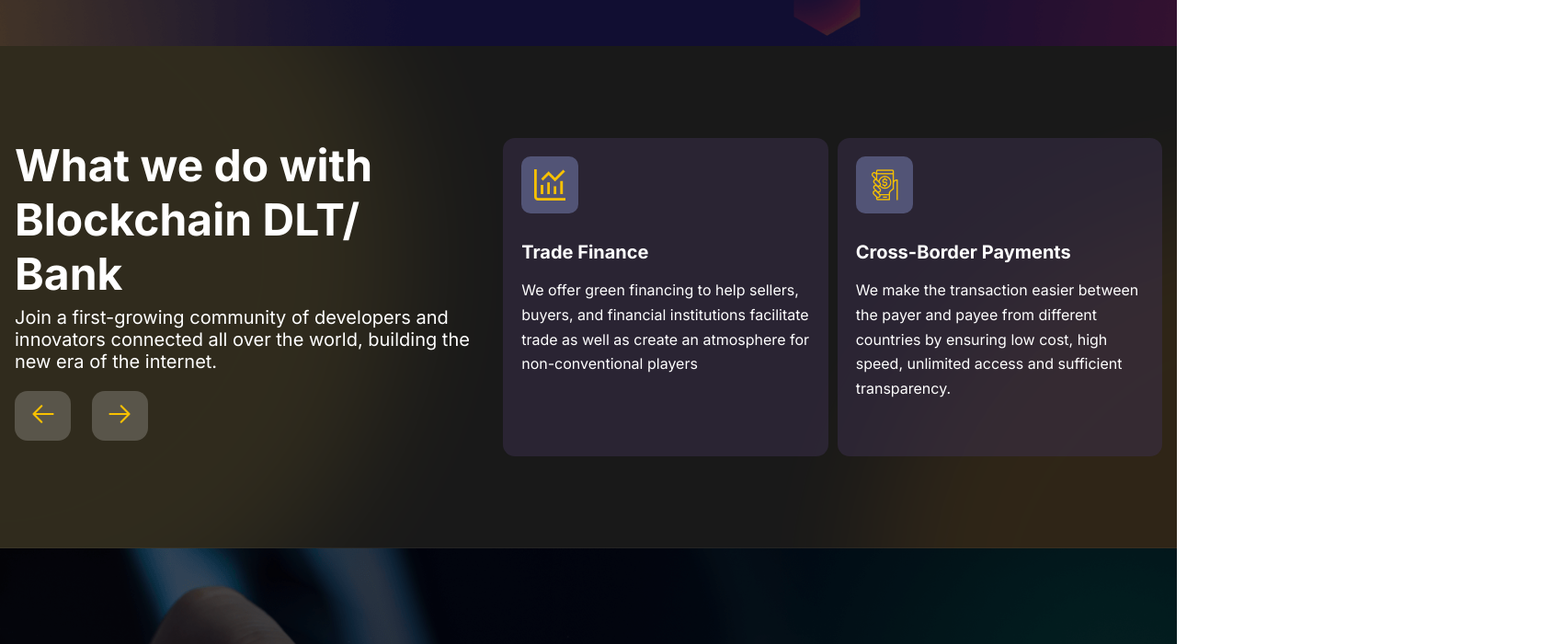
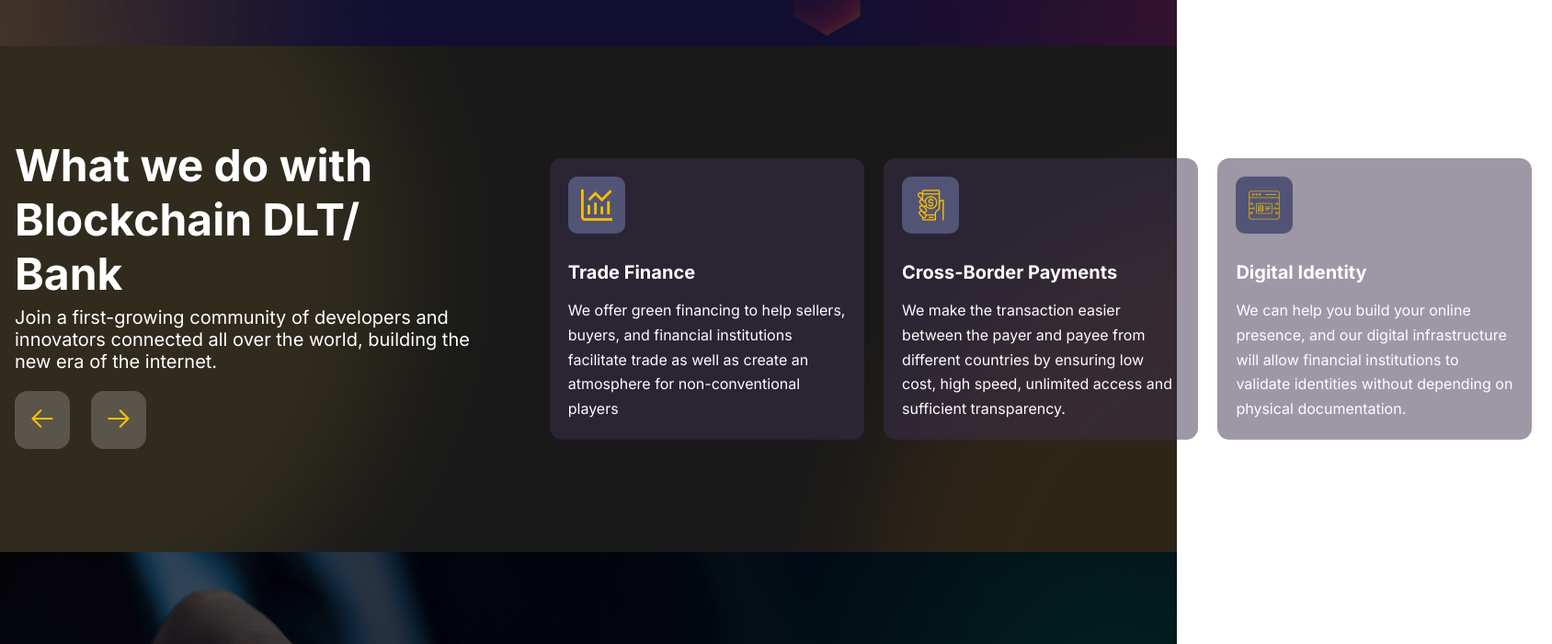
Before and after one commit to Jahid0178/digi-koein-task, a React (Vite) app: page / in a window 1280 px wide. Shown: the part 750-1450 px from the top of the page at 92% size, 1688 px wide, since content can reach past the window. Built offline with nearby package versions, Linux system fonts and the light colour scheme.

Commit message:
fix: fixed featured section slider issue

```diff
--- a/src/components/Slider/FeatureSlider.tsx
+++ b/src/components/Slider/FeatureSlider.tsx
@@ -1,5 +1,7 @@
 import { Swiper, SwiperSlide } from "swiper/react";
+import { EffectCreative } from "swiper/modules";
 import "swiper/css";
+import "swiper/css/effect-creative";
 import { features } from "../../data/data";
 import FeaturedCard from "../Cards/FeaturedCard/FeaturedCard";
 
@@ -12,14 +14,26 @@ const FeatureSlider = ({ swiperRef }: FeatureSliderProps) => {
   return (
     <Swiper
       onSwiper={(swiper) => (swiperRef.current = swiper)}
-      slidesPerView={1}
-      spaceBetween={10}
+      slidesPerView={3}
+      loop={true}
       breakpoints={{
         640: {
-          slidesPerView: 2,
-          spaceBetween: 10,
+          slidesPerView: 3,
         },
       }}
+      effect={"creative"}
+      creativeEffect={{
+        prev: {
+          shadow: true,
+          translate: ["490%", 0, -400],
+          opacity: 0.3,
+        },
+        next: {
+          translate: ["100%", 0, 0],
+        },
+        limitProgress: 4,
+      }}
+      modules={[EffectCreative]}
     >
       {features.map((feature) => (
         <SwiperSlide key={feature.id}>
--- a/src/styles/home.scss
+++ b/src/styles/home.scss
@@ -64,6 +64,8 @@
   color: #fff;
 
   .container {
+    position: relative;
+
     .feature-wrapper {
       display: flex;
       flex-direction: row;
@@ -96,17 +98,11 @@
           margin-top: 1.25rem;
 
           button {
-            width: 3.813rem;
-            height: 3.375rem;
             background: rgba($color: #fff, $alpha: 0.2);
+            padding: 1rem;
             border: 0;
             border-radius: 0.875rem;
             cursor: pointer;
-
-            img {
-              width: 1.75rem;
-              height: 1.75rem;
-            }
           }
         }
       }
@@ -119,8 +115,26 @@
         overflow-x: hidden;
 
         .feature-slider-wrapper {
+          height: 350px;
+
+          .swiper {
+            width: 1090px;
+            position: absolute;
+            top: 50%;
+            left: 46.7%;
+            transform: translateY(-50%);
+
+            .swiper-wrapper .swiper-slide {
+              padding-right: 24px;
+            }
+
+            @media screen and (max-width: 1024px) {
+              left: 0;
+            }
+          }
+
           .featured-card {
-            height: 21.62rem;
+            min-width: 342px;
             background: #3d314f80;
             padding: 1.25rem;
             border-radius: 0.813rem;
```
